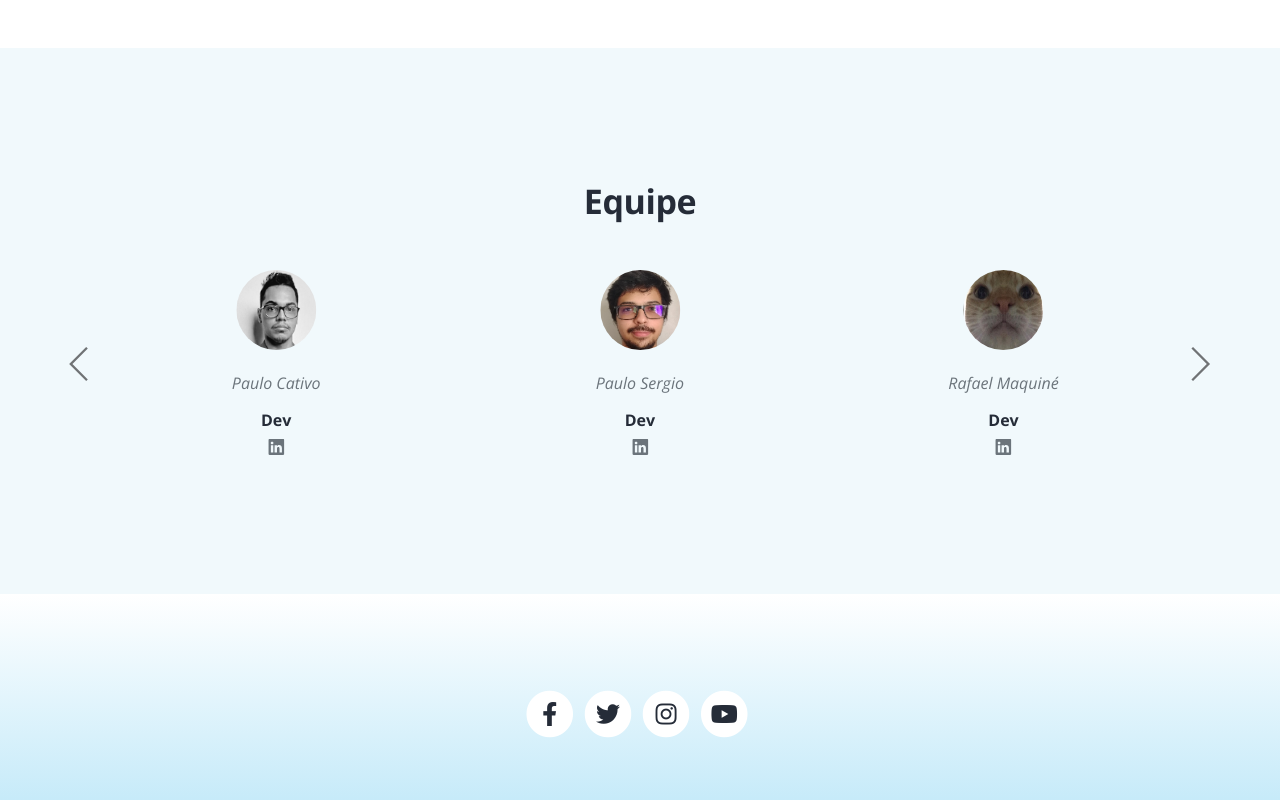
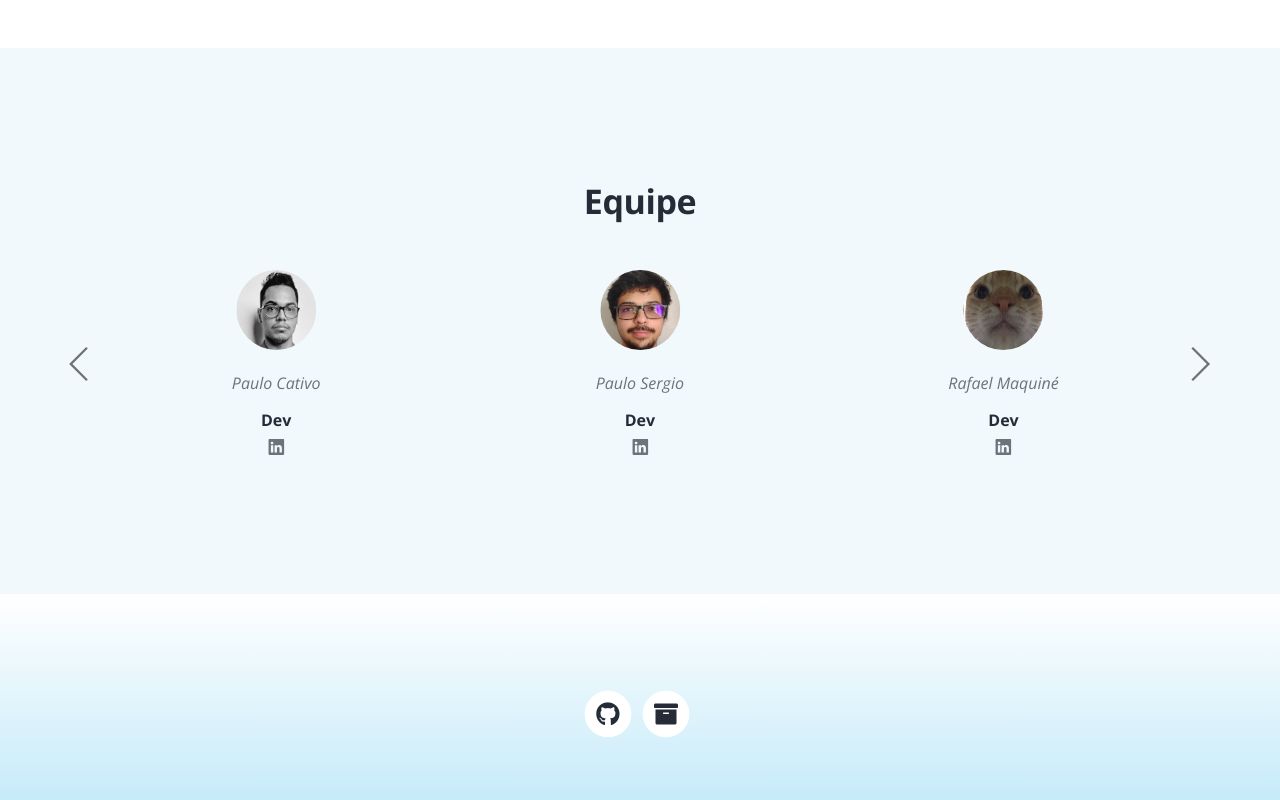
Before and after one commit to FelipeBragaUEA/Genda-page, a plain HTML site: page index.html in a window 1280 px wide. Shown: the part 3068-3868 px from the top of the page. Drawn offline with nearby package versions, Linux system fonts and the light colour scheme.

Commit message:
Add files via upload

```diff
--- a/index.html
+++ b/index.html
@@ -322,27 +322,15 @@
                 <div class="col-lg-12">
                     <div class="social-container">
                         <span class="fa-stack">
-                            <a href="https://www.facebook.com">
+                            <a href="https://github.com/FelipeBragaUEA/Genda-page">
                                 <i class="fas fa-circle fa-stack-2x"></i>
-                                <i class="fab fa-facebook-f fa-stack-1x"></i>
+                                <i class="fab fa-github fa-stack-1x"></i>
                             </a>
                         </span>
                         <span class="fa-stack">
-                            <a href="https://www.twitter.com">
+                            <a href="https://felipebragauea.github.io/Genda-page/doc">
                                 <i class="fas fa-circle fa-stack-2x"></i>
-                                <i class="fab fa-twitter fa-stack-1x"></i>
-                            </a>
-                        </span>
-                        <span class="fa-stack">
-                            <a href="https://www.instagram.com">
-                                <i class="fas fa-circle fa-stack-2x"></i>
-                                <i class="fab fa-instagram fa-stack-1x"></i>
-                            </a>
-                        </span>
-                        <span class="fa-stack">
-                            <a href="https://www.youtube.com">
-                                <i class="fas fa-circle fa-stack-2x"></i>
-                                <i class="fab fa-youtube fa-stack-1x"></i>
+                                <i class="fas fa-archive fa-stack-1x"></i>
                             </a>
                         </span>
                     </div>
```
